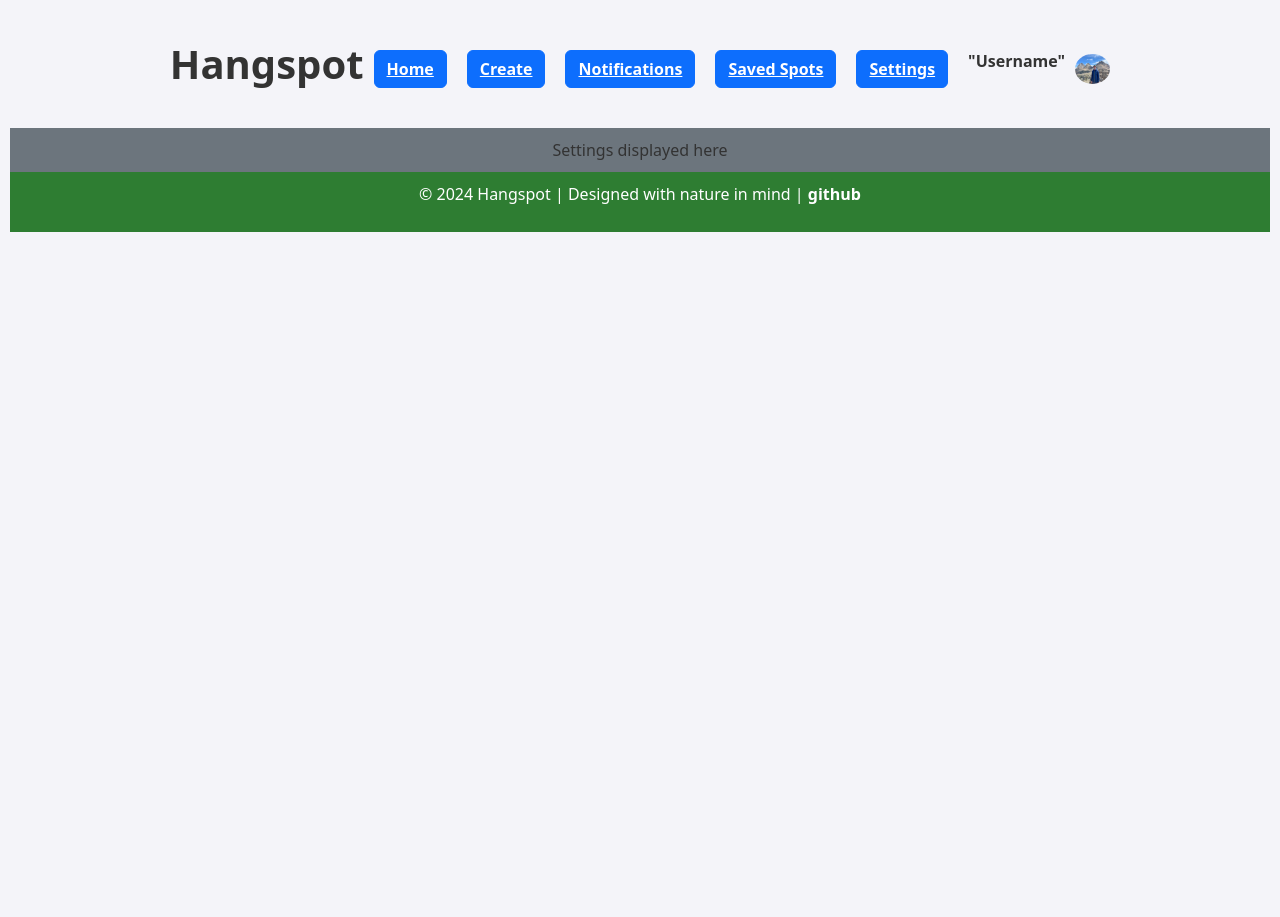
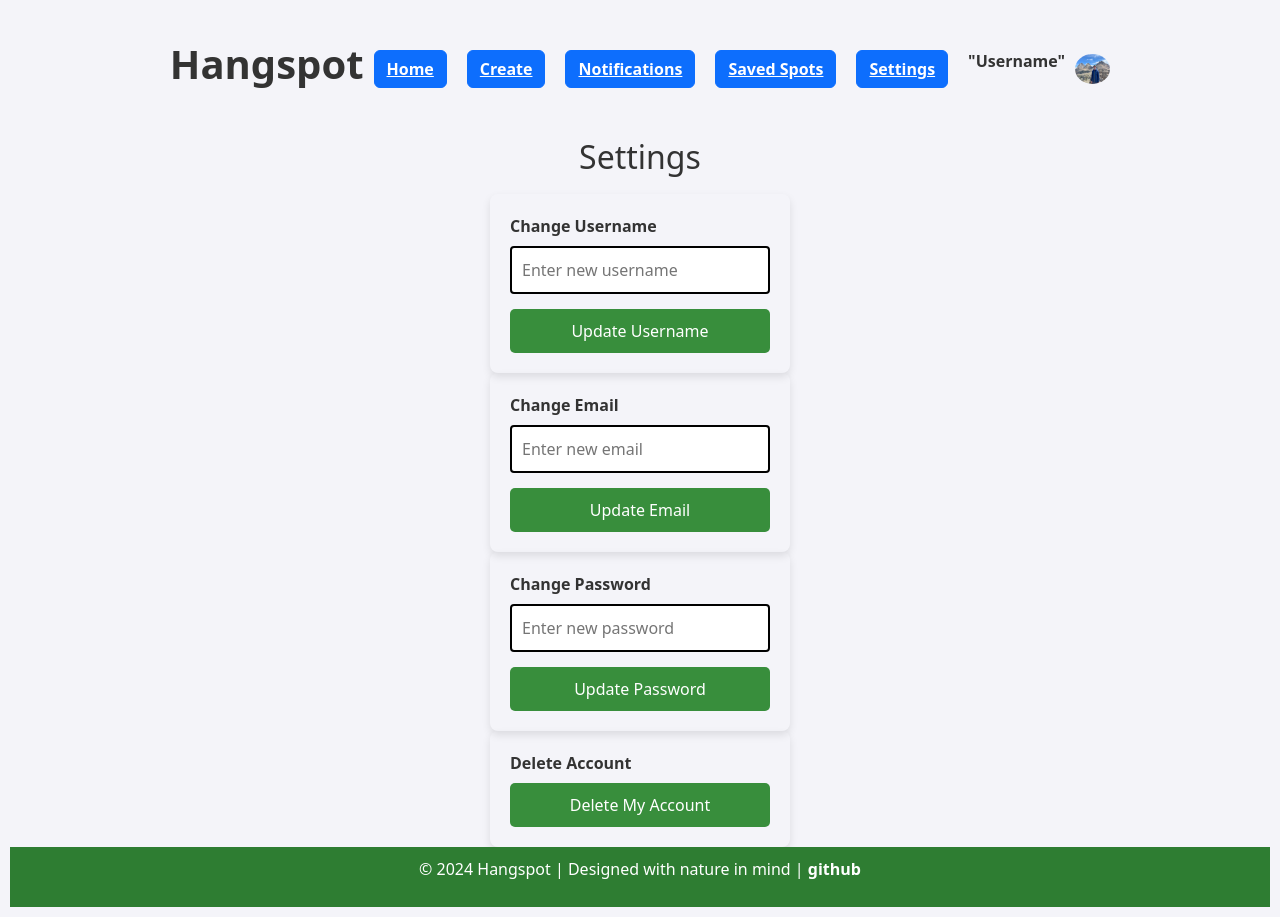
Before and after one commit to ianjrobertson/startup, a React (Vite) app: page /settings in a window 1280 px wide. Before the commit the page ends 800 px from the top, so only its background shows below. Built offline with nearby package versions, Linux system fonts and the light colour scheme.

Commit message:
converted settings page

```diff
--- a/src/settings/settings.jsx
+++ b/src/settings/settings.jsx
@@ -2,8 +2,30 @@ import React from 'react';
 
 export function Settings() {
   return (
-    <main className='container-fluid bg-secondary text-center'>
-      <div>Settings displayed here</div>
+    <main>
+      <h2>Settings</h2>
+        <form action="/change-username" method="POST">
+            <label for="username">Change Username</label>
+            <input type="text" id="username" name="username" placeholder="Enter new username" required/>
+            <button type="submit">Update Username</button>
+          </form>
+
+          <form action="/change-email" method="POST">
+            <label for="email">Change Email</label>
+            <input type="email" id="email" name="email" placeholder="Enter new email" required/>
+            <button type="submit">Update Email</button>
+          </form>
+
+          <form action="/change-password" method="POST">
+            <label for="password">Change Password</label>
+            <input type="password" id="password" name="password" placeholder="Enter new password" required/>
+            <button type="submit">Update Password</button>
+          </form>
+
+          <form action="/delete-account" method="POST">
+            <label for="delete-account">Delete Account</label>
+            <button type="submit">Delete My Account</button>
+          </form>
     </main>
   );
 }
```
